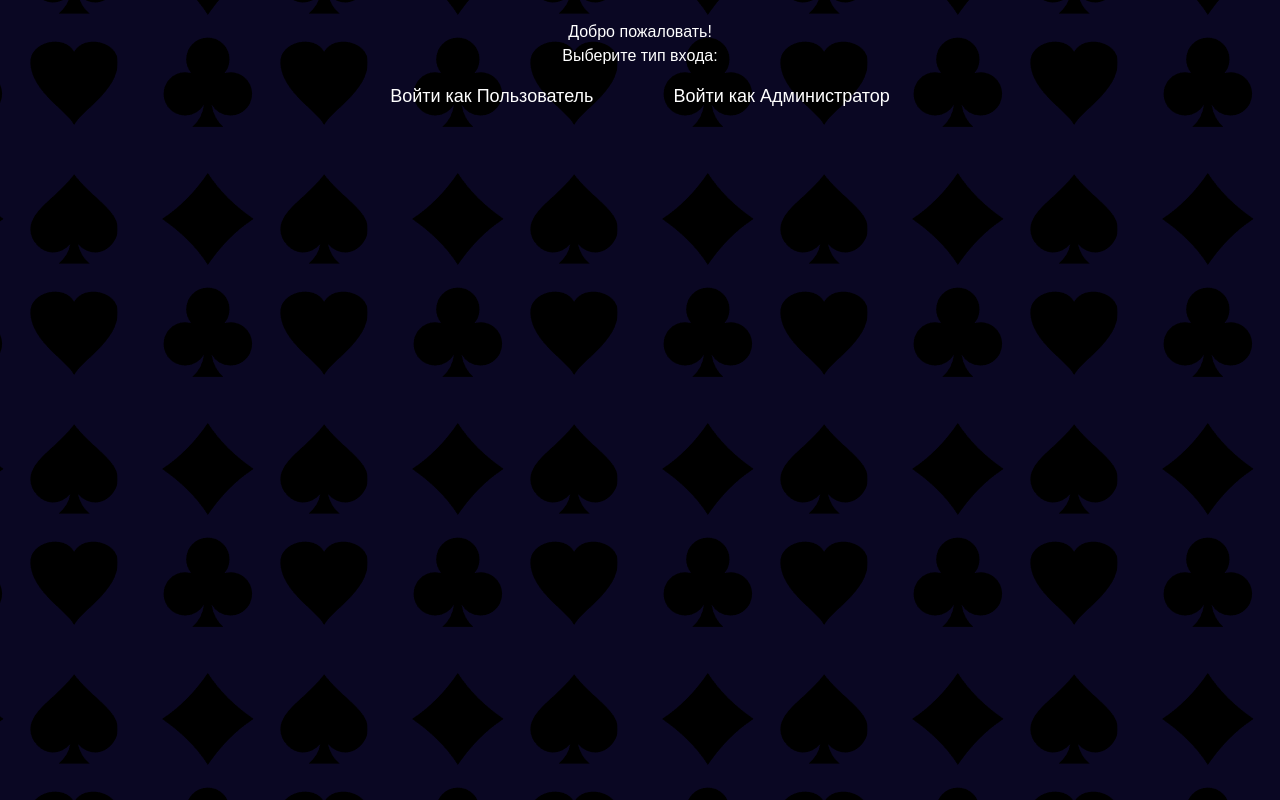
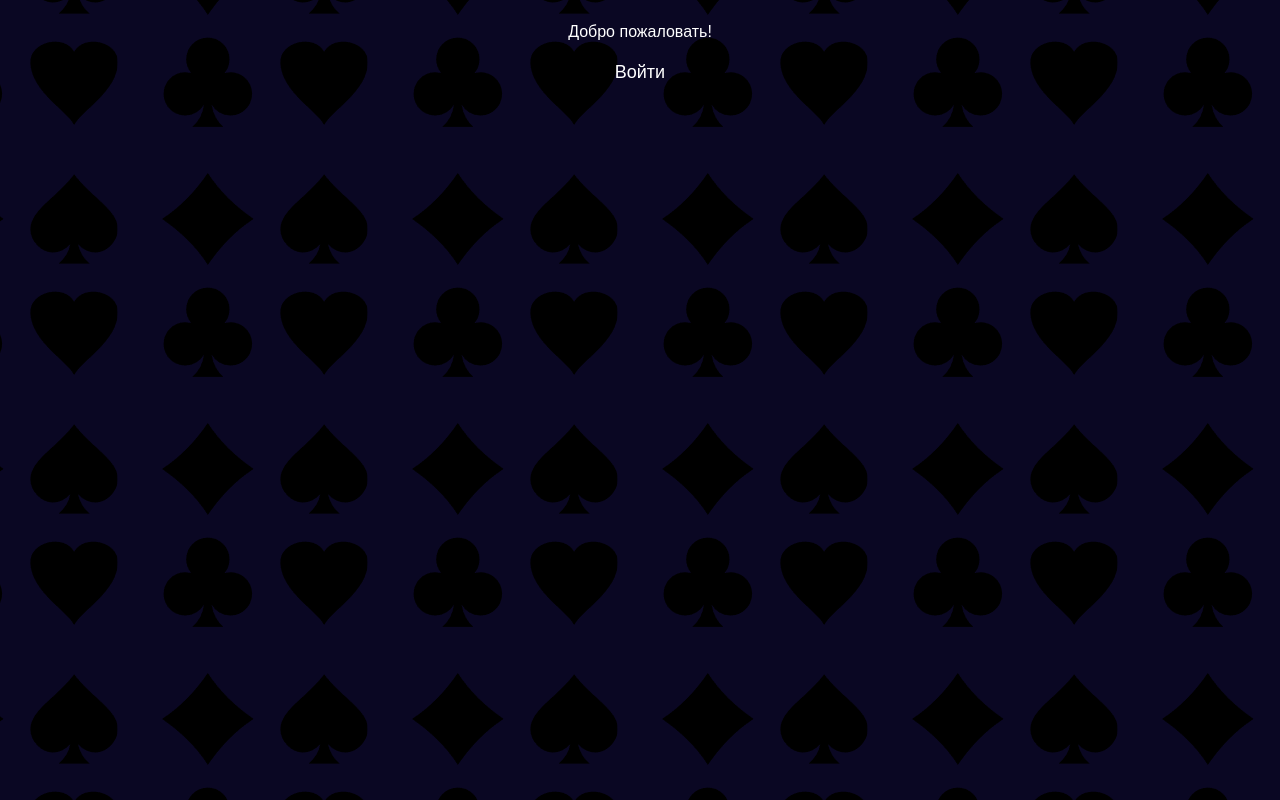
Before and after one commit to Ne-skrooomnaya/pokernext, a Next.js app: page / in a window 1280 px wide. Built offline with nearby package versions, Linux system fonts and the light colour scheme.

Commit message:
versiontg4

```diff
--- a/app/page.js
+++ b/app/page.js
@@ -1,70 +1,37 @@
-// app/page.js
+    // app/page.js (пример использования)
     'use client';
 
-import React, { useEffect } from 'react';
-import useTelegram from '@/hooks/useTelegram'; // Путь к вашему хуку
+    import useTelegram from '@/hooks/useTelegram';
+    import { useEffect } from 'react';
     import { useRouter } from 'next/navigation';
 
     function HomePage() {
-  const { user, loading, telegramUser, loginUser, telegramApi } = useTelegram();
+      const { user, loading, telegramUser, loginUser } = useTelegram();
       const router = useRouter();
 
-  // Если пользователь уже авторизован (получены данные от бэкенда),
-  // перенаправляем его на другую страницу.
-  // На локалке, когда используется заглушка, user может стать null после рефреша,
-  // поэтому делаем проверку на loading
+      // Перенаправляем, если пользователь уже авторизован
       useEffect(() => {
         if (!loading && user) {
-      router.push('/users');
+          router.push('/rating');
         }
       }, [loading, user, router]);
 
-  // Обработчик для кнопки "Войти как Пользователь"
-  const handleLoginAsUser = async () => {
+      const handleLogin = async () => {
         if (telegramUser) {
-      // Передаем роль 'user'
-      await loginUser(telegramUser, 'user');
+          await loginUser(telegramUser); // loginUser уже вызывает fetch и перенаправление
         } else {
           alert("Данные Telegram недоступны. Пожалуйста, перезапустите приложение.");
         }
       };
 
-  // Обработчик для кнопки "Войти как Администратор"
-  const handleLoginAsAdmin = async () => {
-    if (telegramUser) {
-      // Передаем роль 'admin'
-      await loginUser(telegramUser, 'admin');
-    } else {
-      alert("Данные Telegram недоступны. Пожалуйста, перезапустите приложение.");
-    }
-  };
-
-  // Отображаем кнопки, если не идет загрузка и нет авторизованного пользователя
-  // на локалке, когда Telegram API недоступен.
+      // Отображаем кнопку только если не идет загрузка и нет авторизованного пользователя
       return (
         <div style={{ textAlign: 'center', padding: '20px' }}>
           <h1>Добро пожаловать!</h1>
           {!user && !loading && (
-        <>
-          <p>Выберите тип входа:</p>
-          <button
-            onClick={handleLoginAsUser}
-            style={{ padding: '15px 30px', fontSize: '18px', marginRight: '20px' }}
-          >
-            Войти как Пользователь
+            <button onClick={handleLogin} style={{ padding: '15px 30px', fontSize: '18px' }}>
+              Войти
             </button>
-          <button
-            onClick={handleLoginAsAdmin}
-            style={{ padding: '15px 30px', fontSize: '18px' }}
-          >
-            Войти как Администратор
-          </button>
-          {/* Кнопка для симуляции авторизации через Telegram (для тестирования) */}
-          {/* Если вы хотите протестировать, как будет работать в Telegram,
-              можно временно убрать `telegramUser` из `mockTelegramWebApp`
-              и закомментить `if (tg === mockTelegramWebApp)` в хуке,
-              чтобы логин происходил автоматически. */}
-        </>
           )}
           {loading && <p>Загрузка...</p>}
         </div>
```
Lines whose indentation alone changed are shown as unchanged.
